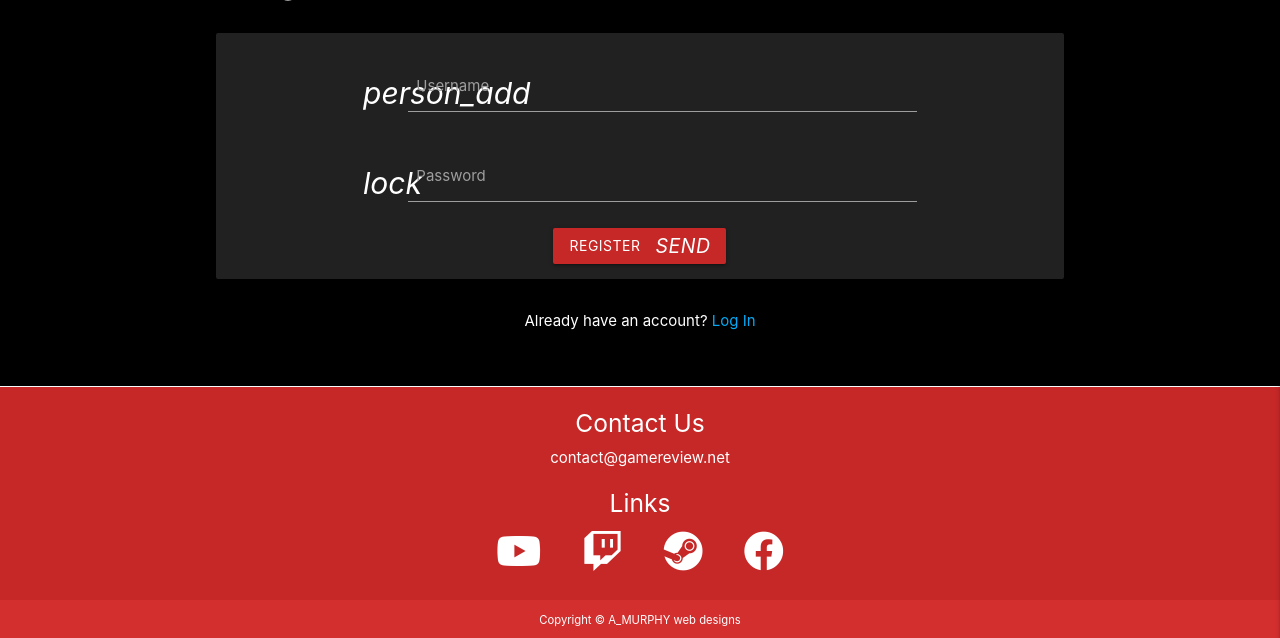
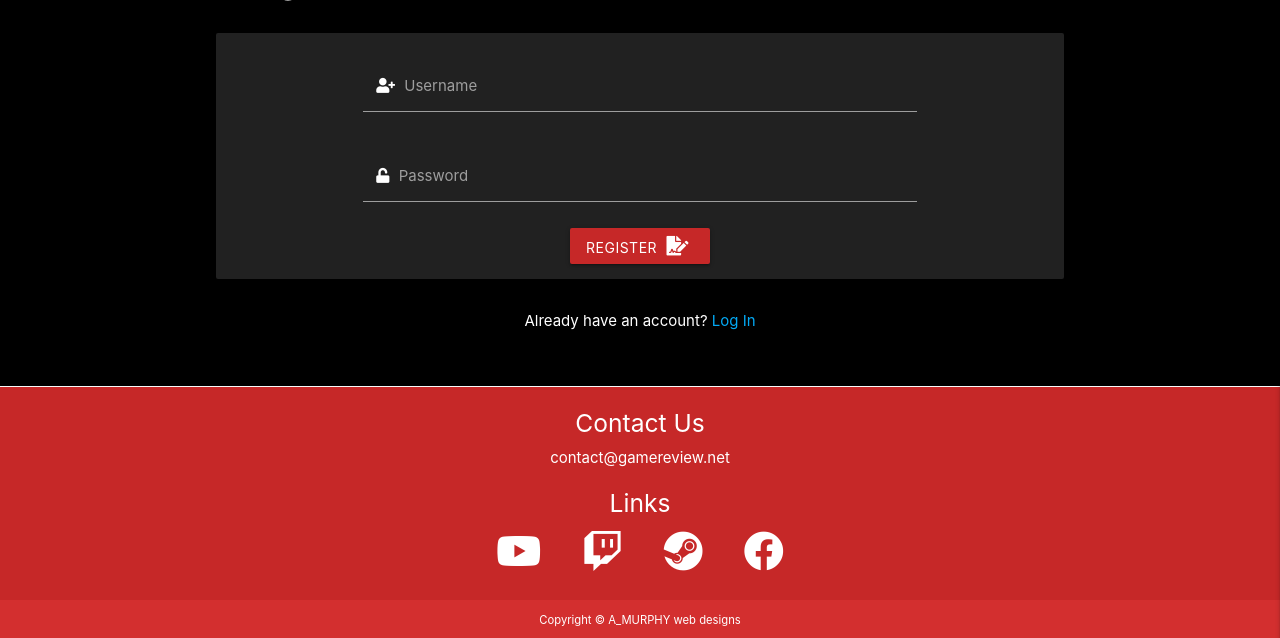
Before and after one commit to aMurphy85/Game-review-ms3, a Flask app: page /register in a window 1280 px wide. Shown: the part 125-763 px from the top of the page. Run offline with Flask 2, Linux system fonts and the light colour scheme; some libraries are stand-ins or nearby versions.

Commit message:
Replace all materialize icons to font awesome icons

```diff
--- a/static/css/style.css
+++ b/static/css/style.css
@@ -13,6 +13,10 @@
 
 nav {
     border-bottom: 1px solid #fafafa;
+}
+
+.nav-icon {
+    font-size: x-large;
 }
 
 .brand-logo {
@@ -167,6 +171,10 @@
     border: 1px solid #fafafa;
 }
 
+.fas {
+    margin: 0 5px 0 5px;
+}
+
 #footer {
     border-top: 1px solid #fafafa;
     margin-top: 40px;
--- a/templates/base.html
+++ b/templates/base.html
@@ -25,7 +25,7 @@
                       <p class="title-1">Game</p>
                       <p class="title-2 red-text darken-3">Review</p>
                   </a>
-                  <a href="#" data-target="mobile-demo" class="sidenav-trigger right"><i class="large material-icons">menu</i></a>
+                  <a href="#" data-target="mobile-demo" class="sidenav-trigger right"><i class="fas fa-bars white-text nav-icon"></i></a>
                   <ul class="right hide-on-med-and-down">
                     <li><a href="{{ url_for('home') }}">Home</a></li>
                     <li><a href="{{ url_for('get_games') }}">Games</a></li>
--- a/templates/index.html
+++ b/templates/index.html
@@ -50,7 +50,7 @@
                         <a class="btn waves-effect red darken-3 register-btn" href="{{ url_for('register') }}" type="submit"
                           name="action">
                           Register
-                          <i class="material-icons right">send</i>
+                          <i class="fas fa-file-signature right"></i>
                         </a>
                     </div>
                 </div>
@@ -157,7 +157,7 @@
     <div class="row center-align" id="btn">
         <a href="{{ url_for('get_games') }}" class="btn waves-effect red darken-3 more-games-btn" type="submit">
             More Games
-            <i class="material-icons right">send</i>
+            <i class="fas fa-forward white-text right"></i>
         </a>
   </div>
 
--- a/templates/register.html
+++ b/templates/register.html
@@ -13,26 +13,24 @@
                 <!-- username input -->
                 <div class="row">
                     <div class="input-field col s12 m8 l8 offset-m2 offset-l2">
-                        <i class="material-icons prefix white-text">person_add</i>
                         <input id="username" name="username" type="text" minlength="5" maxlength="15"
                             pattern="^[a-zA-Z0-9]{5,15}$" class="validate white-text" required>
-                        <label for="username">Username</label>
+                        <label for="username"><i class="fas fa-user-plus white-text"></i> Username</label>
                     </div>
                 </div>
                 <!-- password input -->
                 <div class="row">
                     <div class="input-field col s12 m8 l8 offset-m2 offset-l2">
-                        <i class="material-icons prefix white-text">lock</i>
                         <input id="password" name="password"  type="password" minlength="5" maxlength="15"
                             pattern="^[a-zA-Z0-9]{5,15}$" class="validate white-text" required>
-                        <label for="password">Password</label>
+                        <label for="password"><i class="fas fa-unlock white-text"></i> Password</label>
                     </div>
                 </div>
                 <!-- submit button -->
                 <div class="row center-align">
                     <button class="btn waves-effect red darken-3" type="submit">
                         Register
-                        <i class="material-icons right">send</i>
+                        <i class="fas fa-file-signature white-text"></i>
                     </button>
                 </div>
             </div>
```
Also changed, not shown: templates/game_card.html (+7 -7 lines), templates/login.html (+3 -5 lines).
